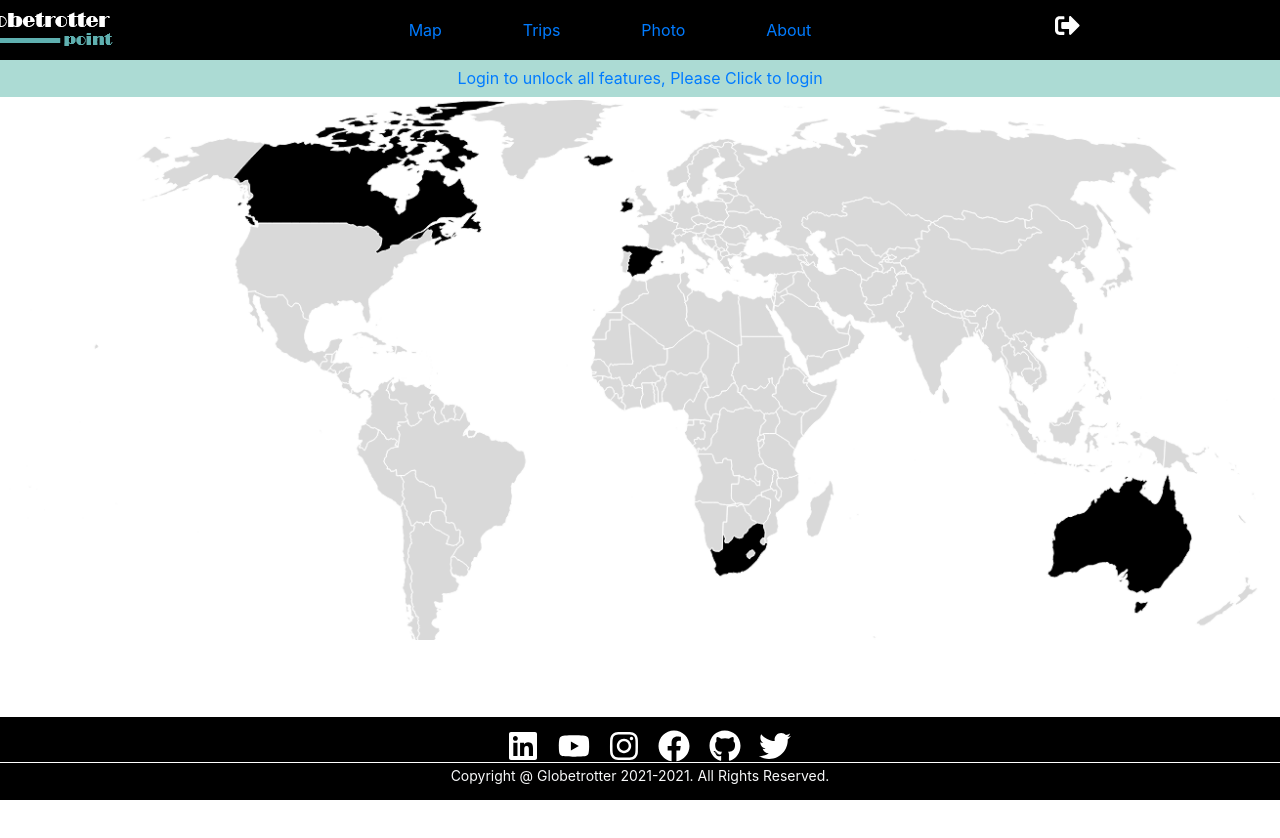
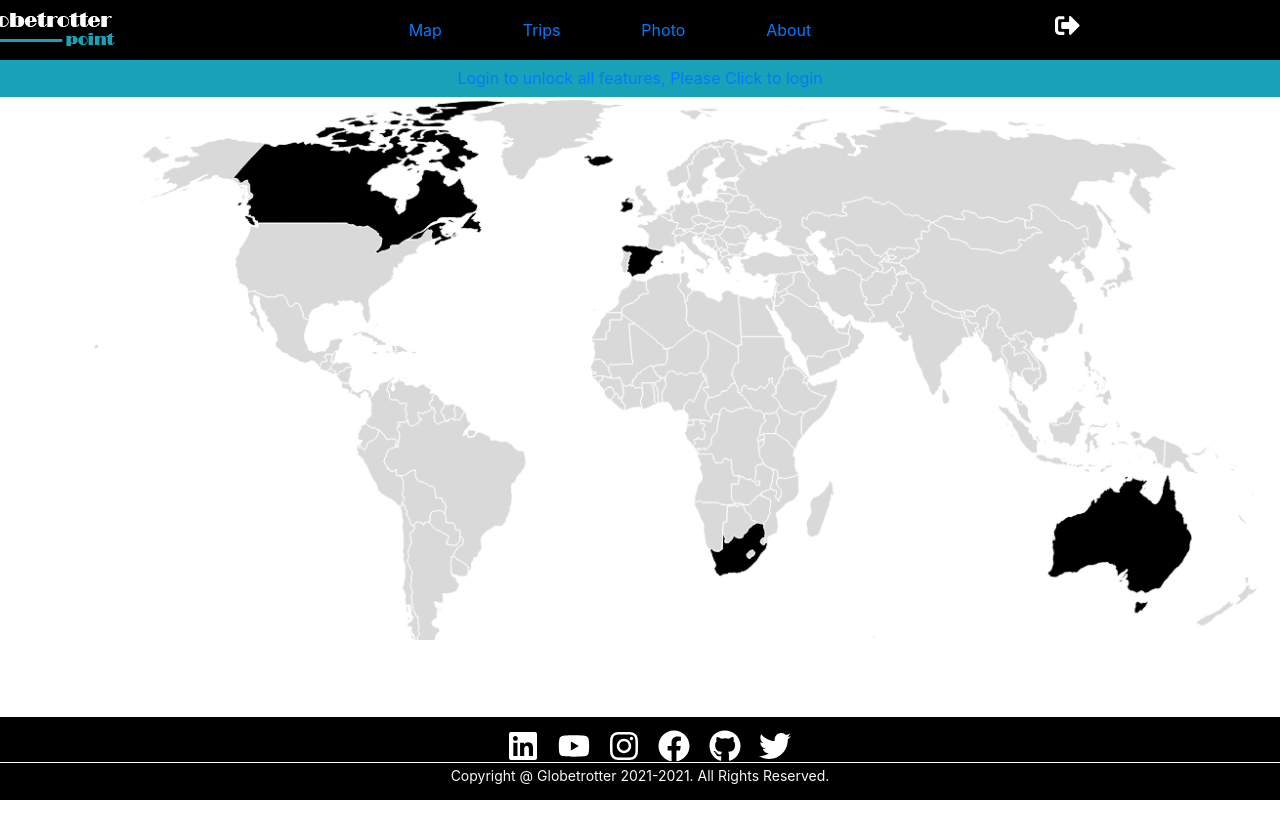
Before and after one commit to ClintonProjects/Globetrotter, a React (Create React App) app: page / in a window 1280 px wide. Shown: the top 838 px of the page. Built offline with nearby package versions, Linux system fonts and the light colour scheme; no server answers.

Commit message:
Small logo and pre login style change

```diff
--- a/src/components/NavBar/NavBar.js
+++ b/src/components/NavBar/NavBar.js
@@ -7,7 +7,7 @@ import { BrowserRouter as Router, Link } from "react-router-dom";
 import Logout from "../Logout/logout";
 import Login from "../Login/login"
 import Logo from './SLEEPY.png';
-import logo from './logo/full logo XS.png';
+import logo from './logo/fullLogoNew.png';
 import firebase from "firebase/app";
 import 'firebase/firestore';
 
--- a/src/components/Pre-LoginMap/RegisterMessage.css
+++ b/src/components/Pre-LoginMap/RegisterMessage.css
@@ -1,7 +1,7 @@
 .loginMessage {
     padding-top: 0.5%;
     padding-bottom: 0.5%;
-    background:  #acdbd4;
+    background:  #17a2b8;
 }
 .logInMsg-nav-text .logInMsg-nav-text:hover, .logInMsg-nav-text:visited, .logInMsg-nav-text:active{
     color: black !important;
```
Also changed, not shown: src/components/NavBar/logo/fullLogoNew.png (added).
